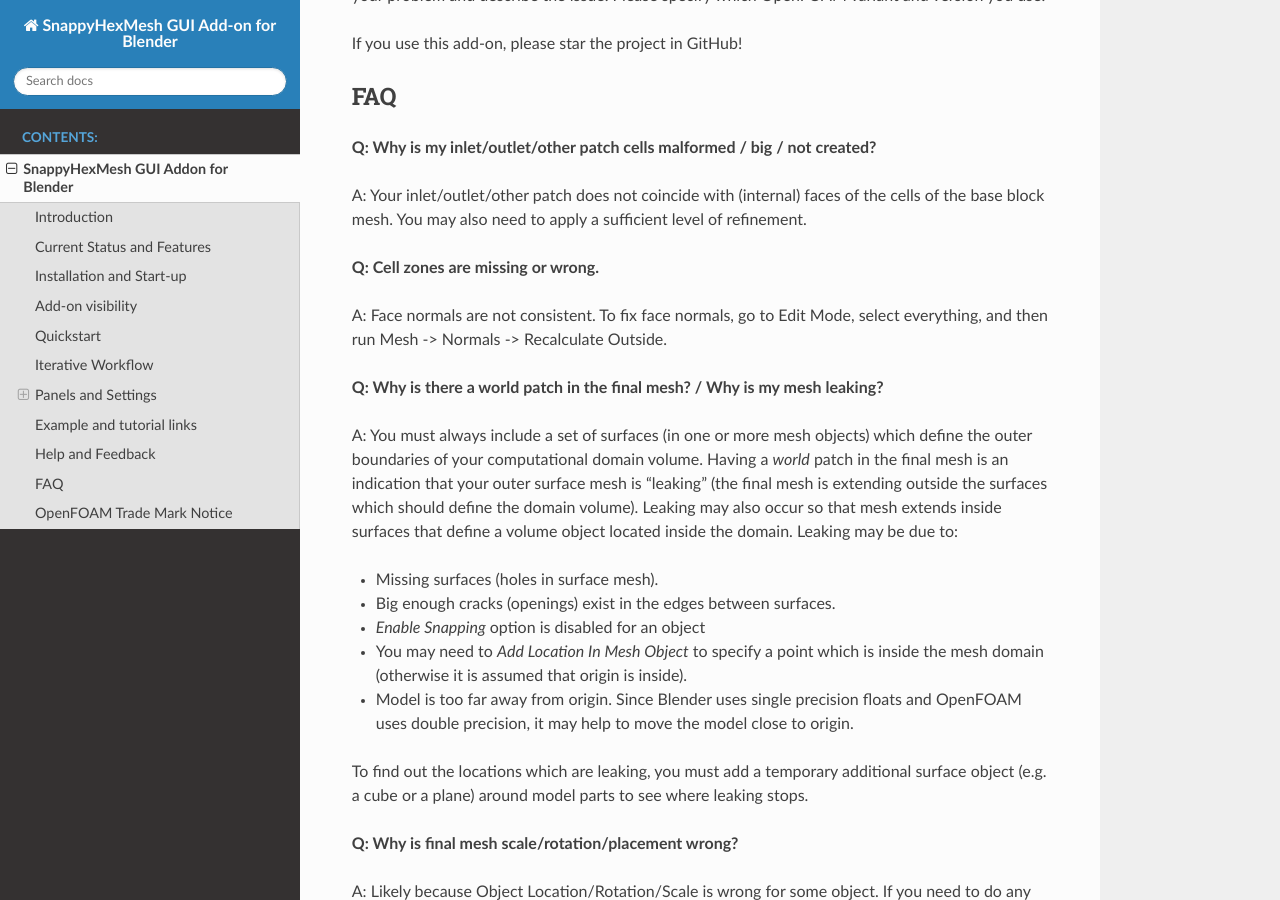
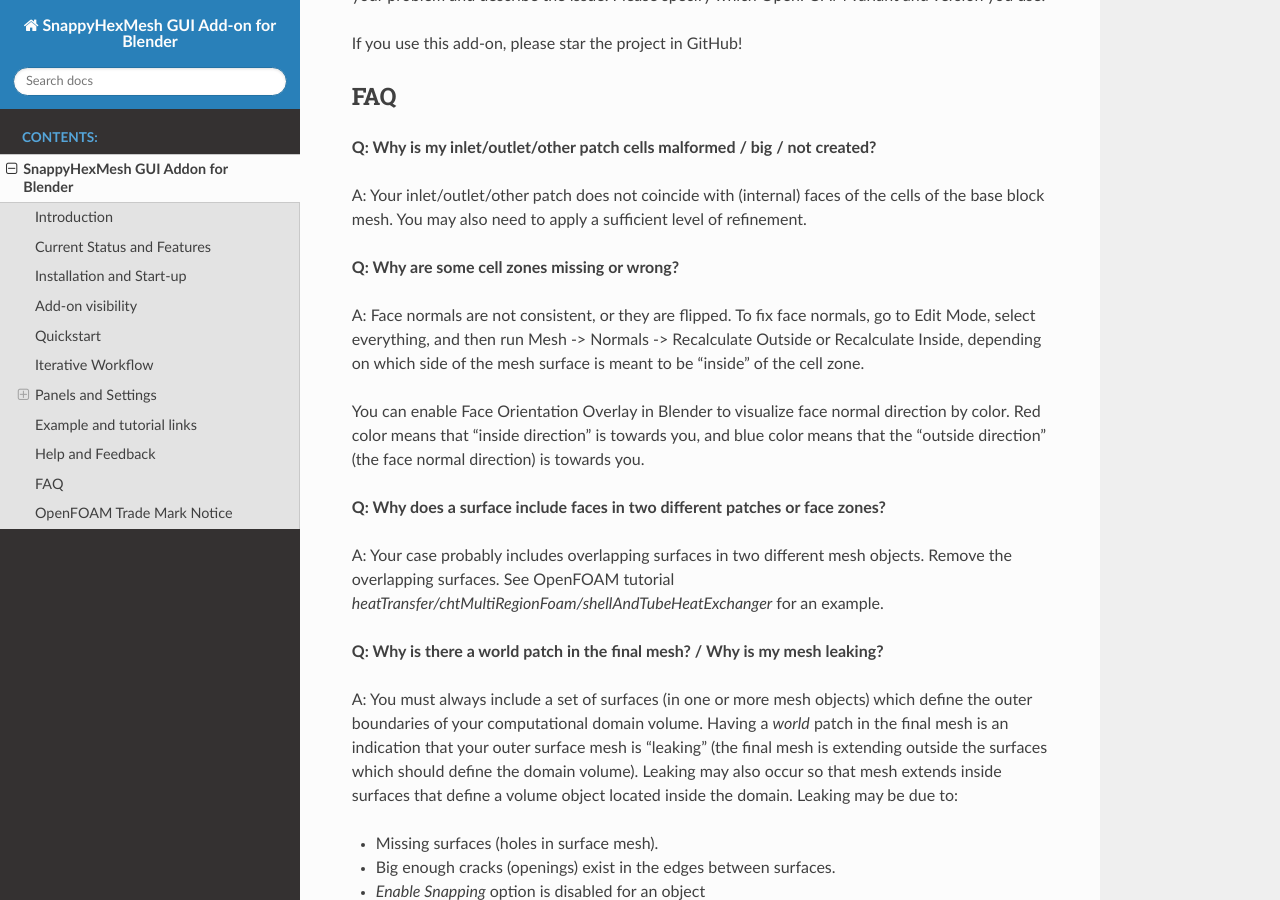
Before and after one commit to tkeskita/snappyhexmesh_gui, a Sphinx documentation site: the page built from docs/snappy_gui.rst, in a window 1280 px wide and 900 px high, scrolled down 10101 px. Built offline with Sphinx 7.4.7 and the Read the Docs theme 2.0.0, drawn with Linux system fonts in a browser that asks for light colours.

Commit message:
Docs: Warn about overlapping surfaces, tip about face normals

```diff
--- a/docs/snappy_gui.rst
+++ b/docs/snappy_gui.rst
@@ -351,11 +351,24 @@
 faces of the cells of the base block mesh. You may also need to apply
 a sufficient level of refinement.
 
-**Q: Cell zones are missing or wrong.**
+**Q: Why are some cell zones missing or wrong?**
 
-A: Face normals are not consistent. To fix face normals, go to Edit
-Mode, select everything, and then run Mesh -> Normals -> Recalculate
-Outside.
+A: Face normals are not consistent, or they are flipped. To fix face
+normals, go to Edit Mode, select everything, and then run Mesh ->
+Normals -> Recalculate Outside or Recalculate Inside, depending on
+which side of the mesh surface is meant to be "inside" of the cell
+zone.
+
+You can enable Face Orientation Overlay in Blender to visualize face
+normal direction by color. Red color means that "inside direction" is
+towards you, and blue color means that the "outside direction"
+(the face normal direction) is towards you.
+
+**Q: Why does a surface include faces in two different patches or face zones?**
+
+A: Your case probably includes overlapping surfaces in two different
+mesh objects. Remove the overlapping surfaces. See OpenFOAM tutorial
+`heatTransfer/chtMultiRegionFoam/shellAndTubeHeatExchanger` for an example.
 
 **Q: Why is there a world patch in the final mesh? / Why is my mesh leaking?**
 
```
